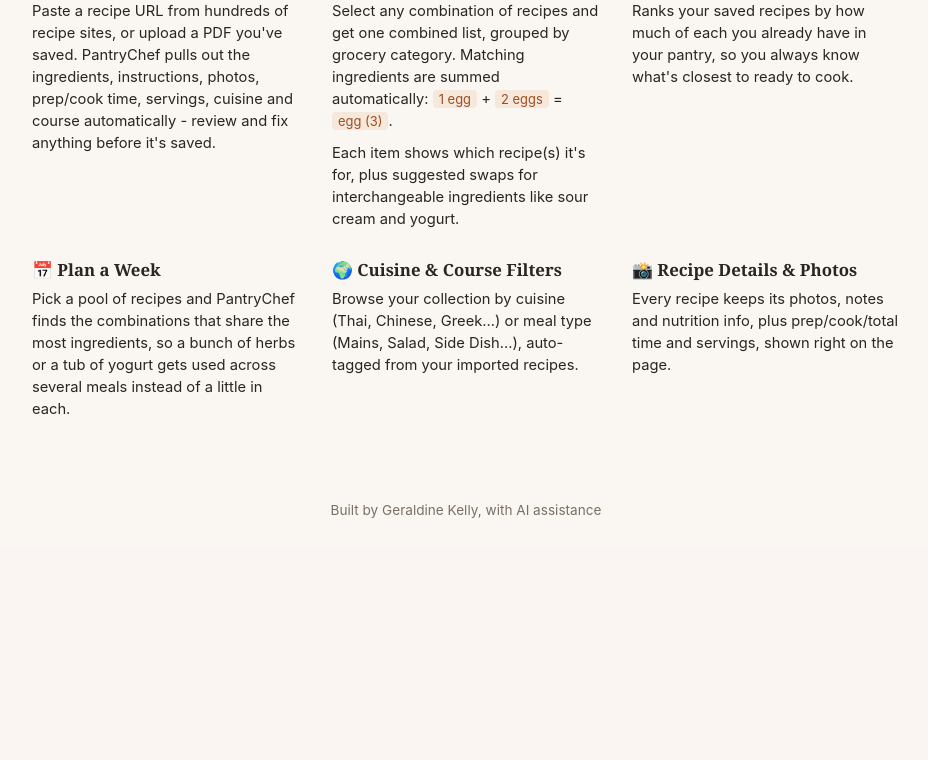
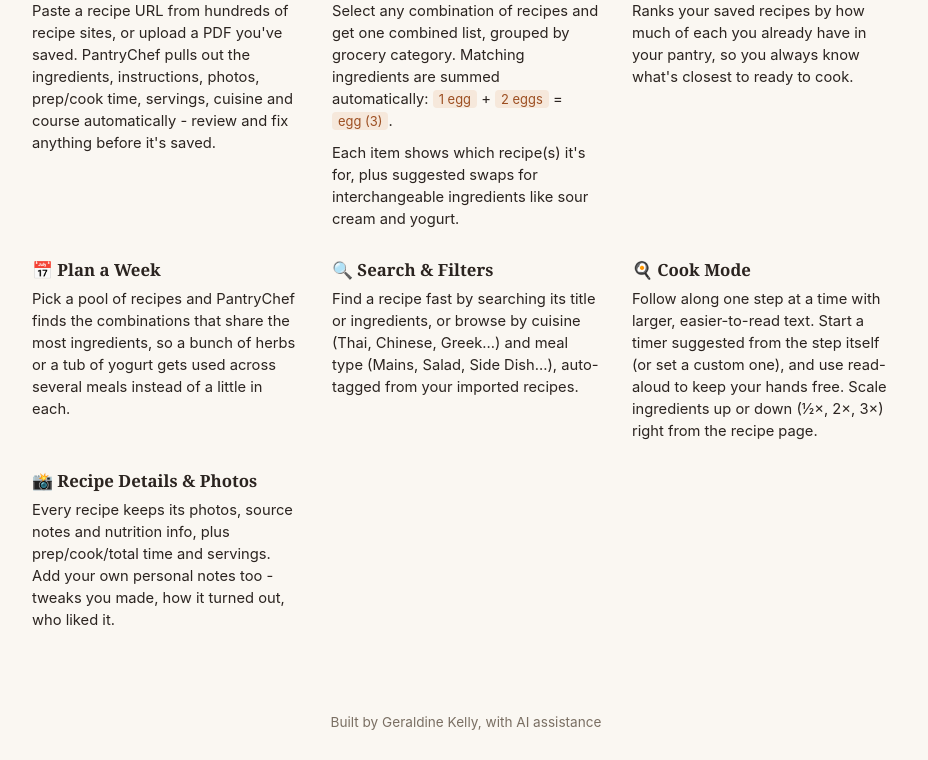
Before and after one commit to geraldinebkelly/pantry-chef, a Flask app: page / in a window 1280 px wide. Shown: the part 657-1417 px from the top of the page, without its empty margins (174-1102 px from the left). Before the commit the page ends 1175 px from the top, so only its background shows below. Run offline with Flask 3, Linux system fonts and the light colour scheme.

Commit message:
Add the missing features to the landing page Features grid
Covers what wasn't represented yet: recipe search (folded into the
renamed Search & Filters card), step-by-step Cook Mode with timers
and read-aloud plus ingredient scaling (new card), and Personal Notes
(added to the Recipe Details & Photos card, alongside the recipe's
own source notes).

Co-Authored-By: Claude Sonnet 5 <noreply@anthropic.com>

```diff
--- a/templates/dashboard.html
+++ b/templates/dashboard.html
@@ -48,14 +48,22 @@ generator, all in one place.</p>
       instead of a little in each.</p>
     </div>
     <div class="feature">
-      <h3>🌍 Cuisine &amp; Course Filters</h3>
-      <p>Browse your collection by cuisine (Thai, Chinese, Greek...) or meal type (Mains,
-      Salad, Side Dish...), auto-tagged from your imported recipes.</p>
+      <h3>🔍 Search &amp; Filters</h3>
+      <p>Find a recipe fast by searching its title or ingredients, or browse by cuisine
+      (Thai, Chinese, Greek...) and meal type (Mains, Salad, Side Dish...), auto-tagged
+      from your imported recipes.</p>
+    </div>
+    <div class="feature">
+      <h3>🍳 Cook Mode</h3>
+      <p>Follow along one step at a time with larger, easier-to-read text. Start a timer
+      suggested from the step itself (or set a custom one), and use read-aloud to keep your
+      hands free. Scale ingredients up or down (½×, 2×, 3×) right from the recipe page.</p>
     </div>
     <div class="feature">
       <h3>📸 Recipe Details &amp; Photos</h3>
-      <p>Every recipe keeps its photos, notes and nutrition info, plus prep/cook/total time
-      and servings, shown right on the page.</p>
+      <p>Every recipe keeps its photos, source notes and nutrition info, plus prep/cook/total
+      time and servings. Add your own personal notes too - tweaks you made, how it turned
+      out, who liked it.</p>
     </div>
   </div>
 </section>
```
